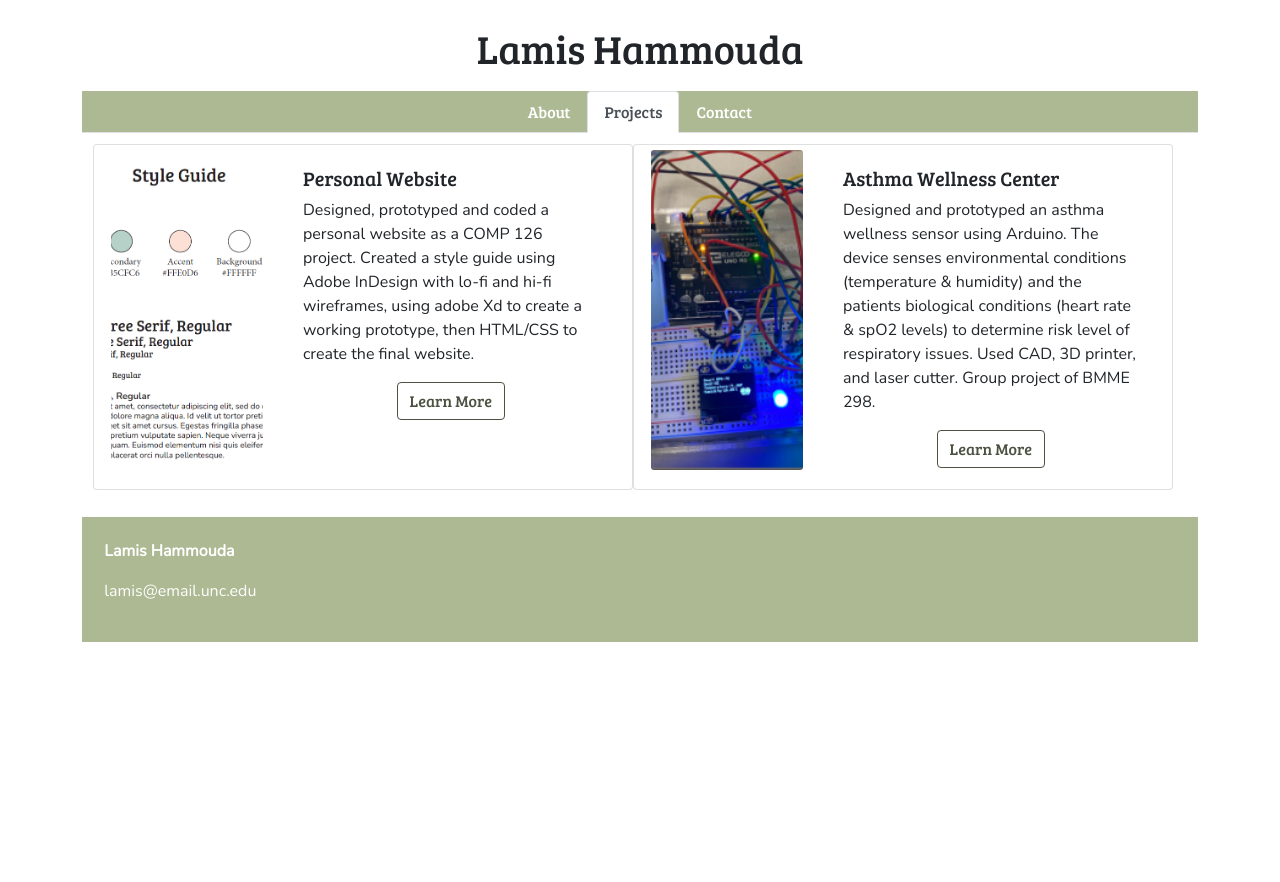
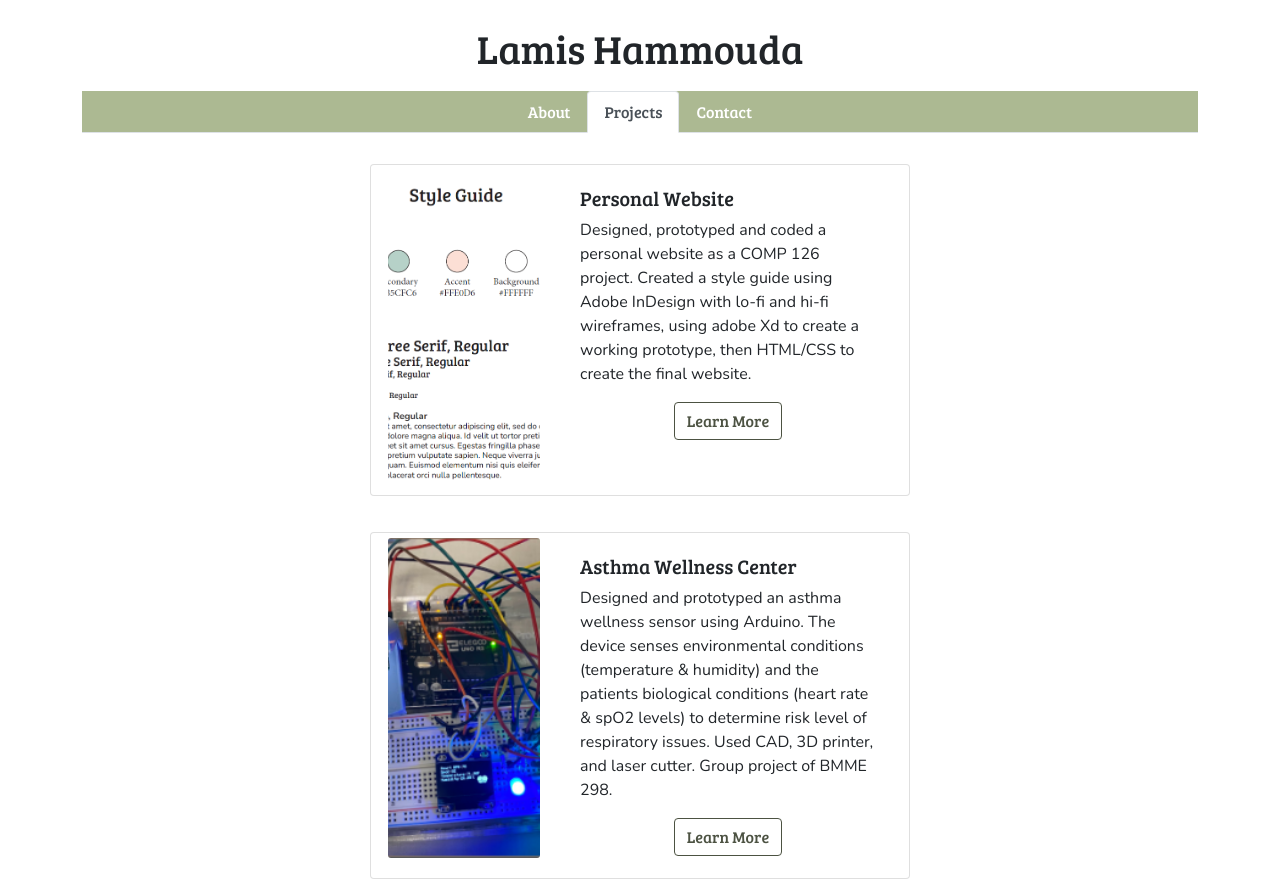
Before and after one commit to laminha/COMP126Final, a plain HTML site: page projects.html in a window 1280 px wide. Shown: the top 882 px of the page. Before the commit the page ends 800 px from the top, so only its background shows below. Drawn offline with nearby package versions, Linux system fonts and the light colour scheme.

Commit message:
Update custom.css

```diff
--- a/css/custom.css
+++ b/css/custom.css
@@ -74,8 +74,13 @@ body {
     height: 20rem;
     object-fit: cover;
 }
+.card {
+    margin: 20px;
+}
 .projects {
-    display: inline-flex;
+    display: flex;
+    flex-direction: column;
+    align-items: center;
     justify-content: center;
 }
 .site-footer {
```
